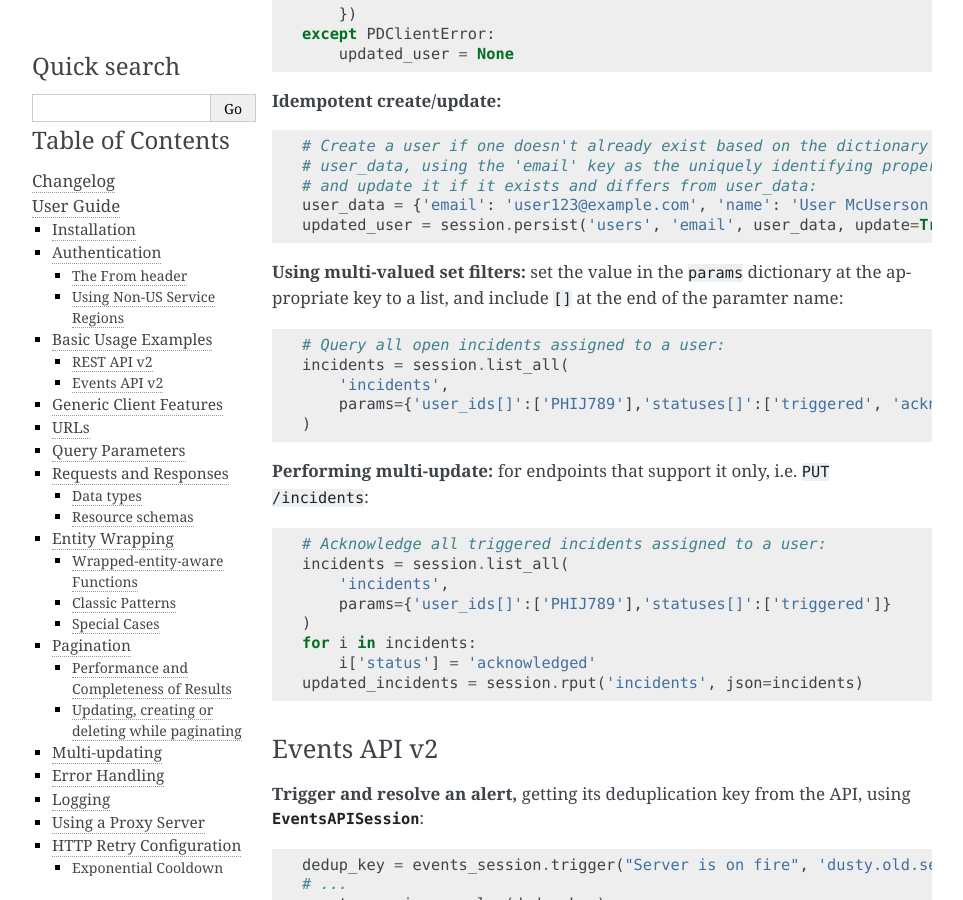
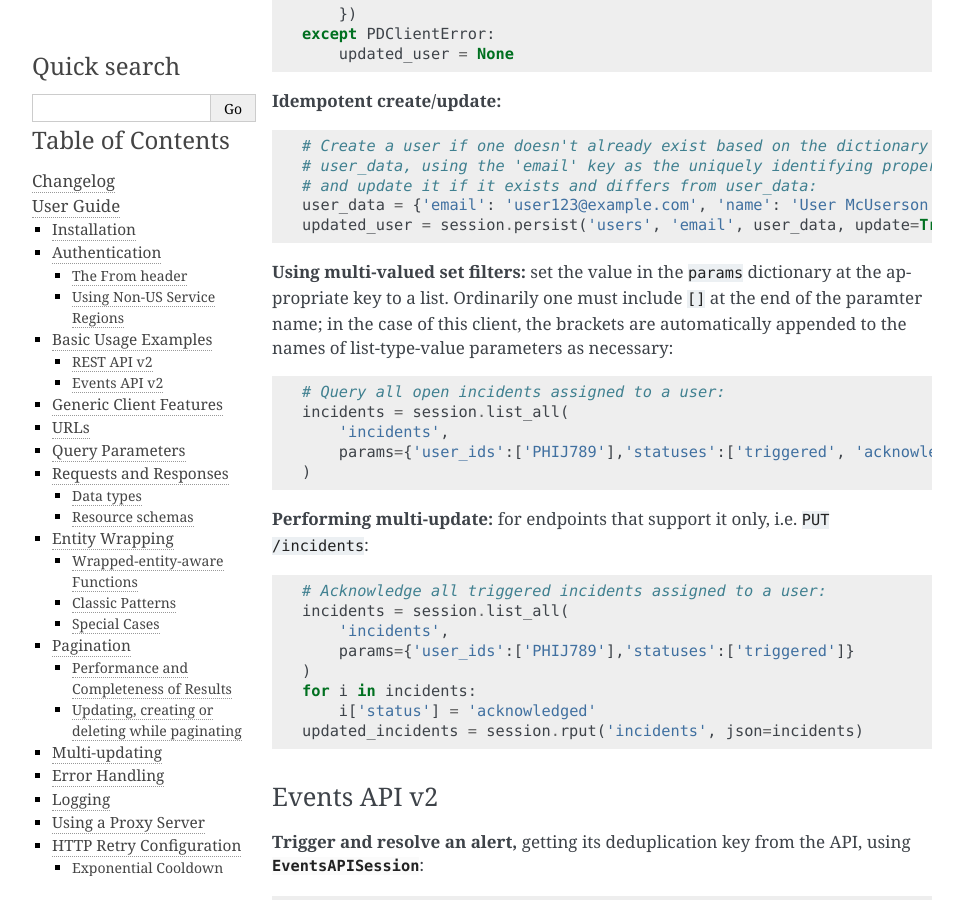
Before and after one commit to PagerDuty/pdpyras, a Sphinx documentation site: the page built from sphinx/source/user_guide.rst, in a window 1280 px wide and 900 px high, scrolled down 3094 px. Shown: the whole window, without its empty margins (148-1111 px from the left). Built offline with Sphinx 7.4.7, drawn with Linux system fonts in a browser that asks for light colours.

Commit message:
Who needs square brackets anymore anyway?

```diff
--- a/sphinx/source/user_guide.rst
+++ b/sphinx/source/user_guide.rst
@@ -172,15 +172,16 @@ matching a string using the ``query`` parameter on an index endpoint:
     updated_user = session.persist('users', 'email', user_data, update=True)
 
 **Using multi-valued set filters:** set the value in the ``params`` dictionary at
-the appropriate key to a list, and include ``[]`` at the end of the paramter
-name:
+the appropriate key to a list. Ordinarily one must include ``[]`` at the end of the paramter
+name; in the case of this client, the brackets are automatically appended to
+the names of list-type-value parameters as necessary:
 
 .. code-block:: python
 
     # Query all open incidents assigned to a user:
     incidents = session.list_all(
         'incidents',
-        params={'user_ids[]':['PHIJ789'],'statuses[]':['triggered', 'acknowledged']}
+        params={'user_ids':['PHIJ789'],'statuses':['triggered', 'acknowledged']}
     )
 
 **Performing multi-update:** for endpoints that support it only, i.e. ``PUT /incidents``:
@@ -190,7 +191,7 @@ name:
     # Acknowledge all triggered incidents assigned to a user:
     incidents = session.list_all(
         'incidents',
-        params={'user_ids[]':['PHIJ789'],'statuses[]':['triggered']}
+        params={'user_ids':['PHIJ789'],'statuses':['triggered']}
     )
     for i in incidents:
         i['status'] = 'acknowledged'
```
